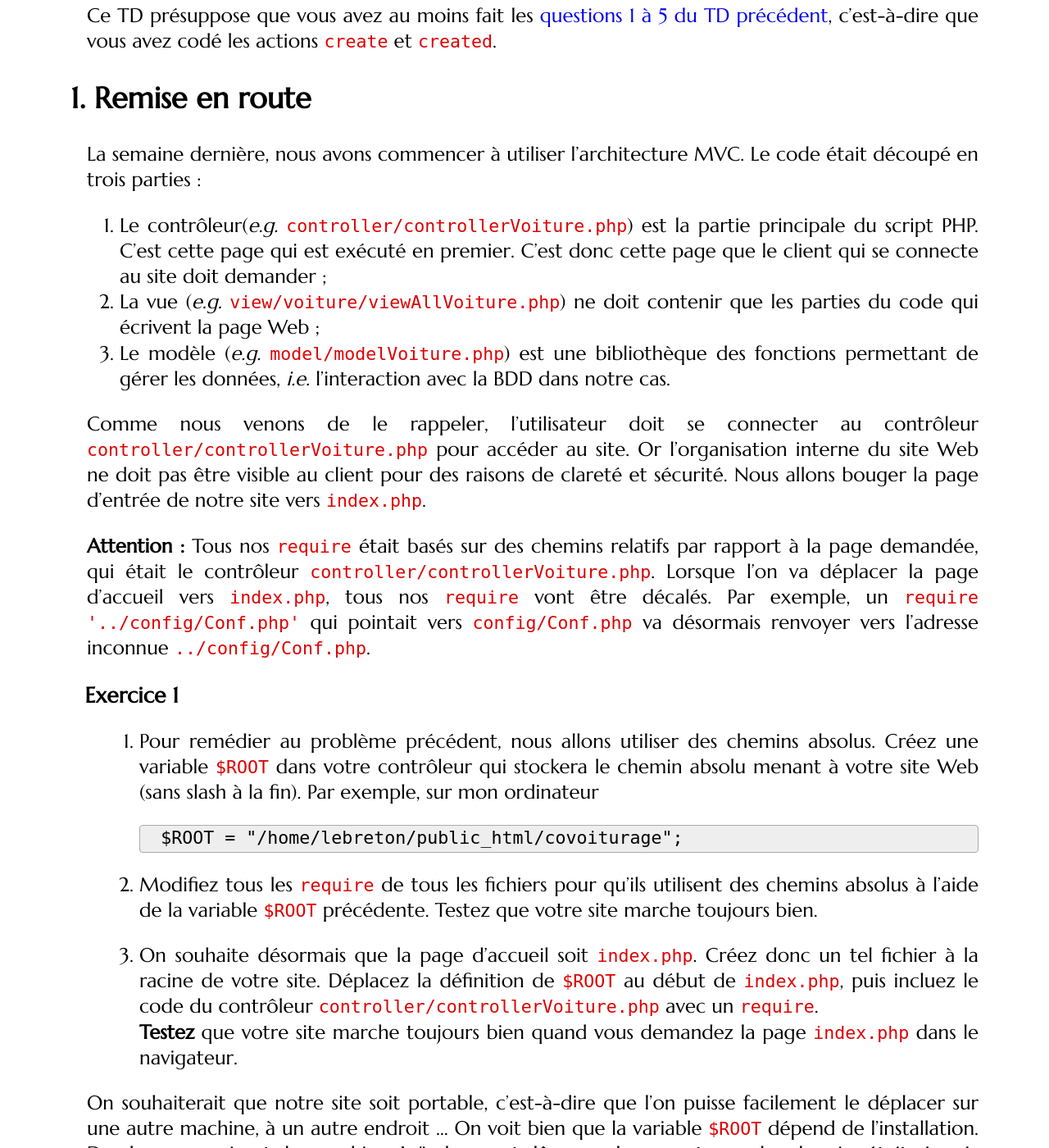
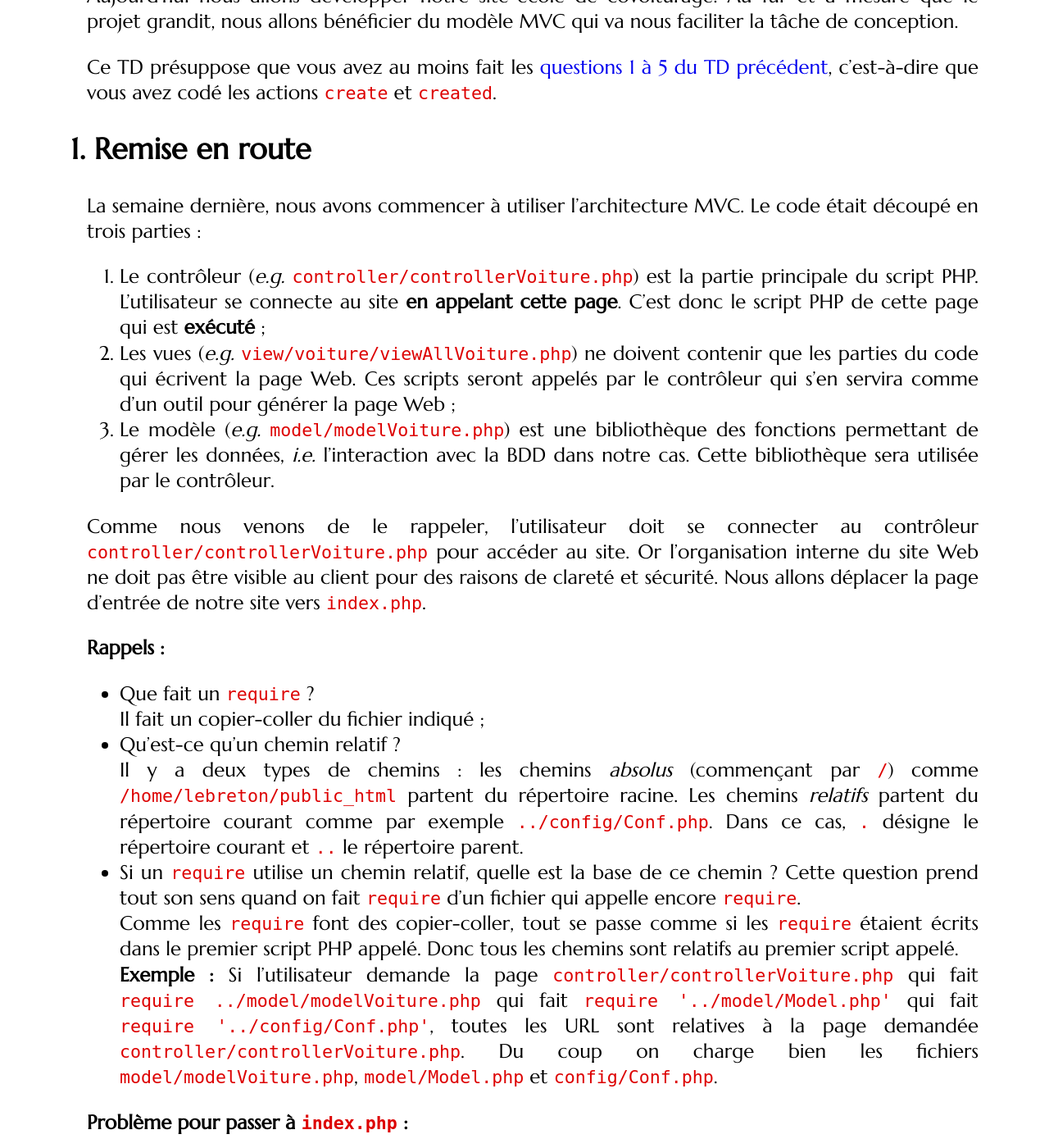
Before and after one commit to romainlebreton/R3.01-DeveloppementWeb, a Jekyll site: the page built from tutorials/tutorial5.md, in a window 1280 px wide and 1400 px high, scrolled down 264 px. Shown: the whole window at 82% size. Built offline with Jekyll 4.4.1, drawn with Linux system fonts in a browser that asks for light colours; some web fonts are replaced; some of the changed text lies outside the part shown.

Commit message:
update tut5

```diff
--- a/tutorials/tutorial5.md
+++ b/tutorials/tutorial5.md
@@ -1,6 +1,6 @@
 ---
 title: TD5 &ndash; Architecture MVC avancée 1/2
-subtitle: CRUD, index.php <!--et dispatcher-->
+subtitle: index.php, chemins absolus, CRUD
 layout: tutorial
 ---
 
@@ -13,36 +13,85 @@ utilisateurs et des trajets proposés en covoiturage. En attendant de pouvoir
 gérer les sessions d'utilisateur, nous allons développer l'interface
 "administrateur" du site.-->
 
-Ce TD présuppose que vous avez au moins fait les [questions 1 à 5 du TD
-précédent](tutorial4.html#vue-ajout-dune-voiture), c'est-à-dire que vous avez codé les actions `create` et `created`.
+Ce TD présuppose que vous avez au moins fait les
+[questions 1 à 5 du TD précédent](tutorial4.html#vue-ajout-dune-voiture),
+c'est-à-dire que vous avez codé les actions `create` et `created`.
 
 ## Remise en route
 
 La semaine dernière, nous avons commencer à utiliser l'architecture
 MVC. Le code était découpé en trois parties :
 
-1. Le contrôleur(*e.g.* `controller/controllerVoiture.php`) est la partie
-   principale du script PHP. C'est cette page qui est exécuté en premier. C'est
-   donc cette page que le client qui se connecte au site doit demander ;
-2. La vue (*e.g.* `view/voiture/viewAllVoiture.php`) ne doit contenir que les
-parties du code qui écrivent la page Web ;
+1. Le contrôleur (*e.g.* `controller/controllerVoiture.php`) est la partie
+principale du script PHP. L'utilisateur se connecte au site **en appelant cette
+page**. C'est donc le script PHP de cette page qui est **exécuté** ;
+2. Les vues (*e.g.* `view/voiture/viewAllVoiture.php`) ne doivent contenir que
+les parties du code qui écrivent la page Web. Ces scripts seront appelés par le
+contrôleur qui s'en servira comme d'un outil pour générer la page Web ;
 3. Le modèle (*e.g.* `model/modelVoiture.php`) est une bibliothèque des
 fonctions permettant de gérer les données, *i.e.* l'interaction avec la BDD dans
-notre cas.
+notre cas. Cette bibliothèque sera utilisée par le contrôleur.
 
 Comme nous venons de le rappeler, l'utilisateur doit se connecter au contrôleur
 `controller/controllerVoiture.php` pour accéder au site. Or l'organisation
 interne du site Web ne doit pas être visible au client pour des raisons de
-clareté et sécurité. Nous allons bouger la page d'entrée de notre site vers
+clareté et sécurité. Nous allons déplacer la page d'entrée de notre site vers
 `index.php`.
 
-**Attention :** Tous nos `require` était basés sur des chemins relatifs par
+<!-- Que fait un require, qu'est-ce qu'un chemin relatif, require d'un chemin
+relatif par rapport à quoi ? Script exécuté ? -->
+
+**Rappels :**
+
+* Que fait un `require` ?
+  Il fait un copier-coller du fichier indiqué ;
+* Qu'est-ce qu'un chemin relatif ?
+  Il y a deux types de chemins : les chemins *absolus* (commençant par `/`)
+  comme `/home/lebreton/public_html` partent du répertoire racine. Les chemins
+  *relatifs* partent du répertoire courant comme par exemple
+  `../config/Conf.php`. Dans ce cas, `.` désigne le répertoire courant et `..`
+  le répertoire parent.
+* Si un `require` utilise un chemin relatif, quelle est la base de ce chemin ?
+  Cette question prend tout son sens quand on fait `require` d'un fichier qui
+  appelle encore `require`.
+  Comme les `require` font des copier-coller, tout se passe comme si les
+  `require` étaient écrits dans le premier script PHP appelé. Donc tous les
+  chemins sont relatifs au premier script appelé.
+  **Exemple :** Si l'utilisateur demande la page
+    `controller/controllerVoiture.php` qui fait `require
+    ../model/modelVoiture.php` qui fait `require '../model/Model.php'` qui fait
+    `require '../config/Conf.php'`, toutes les URL sont relatives à la page
+    demandée `controller/controllerVoiture.php`. Du coup on charge bien les
+    fichiers `model/modelVoiture.php`, `model/Model.php` et `config/Conf.php`.
+
+<!--
+
+En fait, si on ne fournit aucun chemin, le include (ou require) cherche dans les
+chemins de l'include_path (.:/usr/share/php chez moi). Si le fichier n'est pas
+trouvé dans l' include_path, include vérifiera dans le dossier du script
+appelant et dans le dossier de travail courant avant d'échouer.
+
+Par exemple : si on est dans model/modelUtilisateur alors require `Model.php` marche
+car il n'y a pas de chemin mais require `./Model.php` ne marche pas.
+
+-->
+
+<!--
+
+Il semble que l'on puisse coder un $ROOTWEB portable à base de
+$_SERVER['HTTP_HOST'] qui donne l'hôte et $_SERVER['REQUEST_URI'] qui donne le
+chemin dans le serveur (?)
+
+-->
+
+**Problème pour passer à `index.php` :**
+
+Tous nos `require` étaient basés sur des chemins relatifs par
 rapport à la page demandée, qui était le contrôleur
 `controller/controllerVoiture.php`. Lorsque l'on va déplacer la page d'accueil
 vers `index.php`, tous nos `require` vont être décalés. Par exemple, un `require
 '../config/Conf.php'` qui pointait vers `config/Conf.php` va désormais renvoyer
 vers l'adresse inconnue `../config/Conf.php`.
-
 
 <div class="exercise">
 
@@ -57,14 +106,22 @@ vers l'adresse inconnue `../config/Conf.php`.
    {:.php}
 
 2. Modifiez tous les `require` de tous les fichiers pour qu'ils utilisent des
-   chemins absolus à l'aide de la variable `$ROOT` précédente. Testez que votre
-   site marche toujours bien.
+   chemins absolus à l'aide de la variable `$ROOT` précédente. **Testez** que
+   votre site marche toujours bien.
+
+   **Astuces :**
+
+   * Utilisez la fonction de recherche de votre éditeur de page PHP
+   pour trouver tous les `require`.
+   * Utilisez la syntaxe avec les *double quotes* `"..."` qui permettent le
+     remplacement de variables,
+     [*cf.* les compléments.]({{site.baseurl}}/assets/tut2-complement.html#les-chanes-de-caractres)
 
 3. On souhaite désormais que la page d'accueil soit `index.php`. Créez donc un
    tel fichier à la racine de votre site. Déplacez la définition de `$ROOT` au
-   début de `index.php`, puis incluez le code du contrôleur
-   `controller/controllerVoiture.php` avec un `require`.
-   **Testez** que votre site marche toujours bien quand vous demandez la page
+   début de `index.php`, puis faites un `require` du contrôleur
+   `controller/controllerVoiture.php`.
+   **Testez** que votre site marche encore quand vous demandez la page
    `index.php` dans le navigateur.
 
 </div>
@@ -187,8 +245,8 @@ que s'il était arrivé sur `index.php?action=readAll`.
 <div class="exercise">
 
 Si aucun paramètre n'est donné dans l'URL, initialisons la variable `$action`
-comme si l'action 'readAll' était donné en paramètre.  Pour tester si un
-paramètre 'action' est donné dans l'URL, utilisez la fonction
+comme si l'action `readAll` était donné en paramètre.  Pour tester si un
+paramètre `action` est donné dans l'URL, utilisez la fonction
 `isset($_GET['action'])` qui teste si une variable a été initialisée.
 
 </div>
@@ -216,8 +274,16 @@ Nous souhaitons rajouter l'action `delete` aux voitures. Pour cela :
    indiquant que la voiture d'immatriculation  `$immat` a bien été supprimée. Affichez
    en dessous de ce message la liste des voitures contenue dans `$tab_v`
    comme dans la page d'accueil.
+   **Note :** Comme vous l'avez remarquez, le code de cette vue est très
+     similaire à celle de l'action `readAll`. Nous améliorerons le système de
+     vue dans le prochain TD pour éviter d'avoir deux fois le même code à deux
+     endroits différents.
 1. Enrichissez la vue de détail `viewFindVoiture.php` pour ajouter un lien
-   HTML qui permet de supprimer la voiture dont on affiche les détails.
+HTML qui permet de supprimer la voiture dont on affiche les détails.
+   **Aide :** Procédez par étape. Écrivez d'abord un lien 'fixe' dans votre vue.
+   Puis la partie qui dépend de la voiture.
+   <!-- Erreur tentante : utiliser $ROOT dans les liens. On pourrait leur faire faire
+   du $ROOTWEB -->
 1. Testez le tout. Quand la fonctionnalité marche, appréciez l'instant.
 
 </div>
@@ -228,12 +294,13 @@ Nous souhaitons rajouter l'action `update` aux voitures. Pour cela :
 
 1. Complétez dans le modèle de voiture la fonction `update($data)`. L'entrée
    `$data` sera un tableau associatif associant aux champs de la table
-   'voiture' les valeurs correspondantes à la voiture courante. La fonction
+   `voiture` les valeurs correspondantes à la voiture courante. La fonction
    doit mettre à jour tous les champs de la voiture  dont l'immatriculation  est
    `$data['immat']`.
 
    **Rappel :** Ce type d'objet `$data` est celui qui est pris en entrée par la
-   méthode `execute` de `PDO`.
+   méthode `execute` de `PDO`,
+   [*cf.* le TD3](/tutorials/tutorial3.html#requtes-prpares).
 
 1. Complétez la vue `viewUpdateVoiture.php` pour qu'elle affiche un
    formulaire identique à celui de `viewCreateVoiture.php`, mais qui sera
@@ -261,6 +328,11 @@ Nous souhaitons rajouter l'action `update` aux voitures. Pour cela :
    l'instant.
 
 </div>
+
+<!--
+Question complémentaire pour ceux en avance :
+Refaites tout ce que vous avez fait sur Utilisateur (et Trajets).
+-->
 
 <!--
 ## Vues modulaires
```
Also changed, not shown: other parts of tutorials/tutorial5.md (+5 -4 lines), assets/tut2-complement.md (+3 -2 lines).
